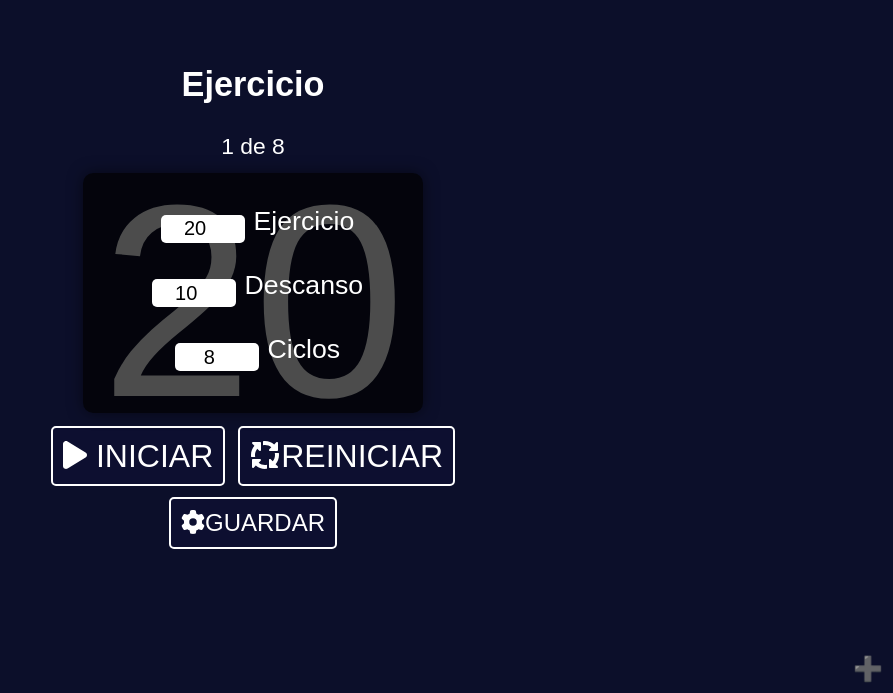
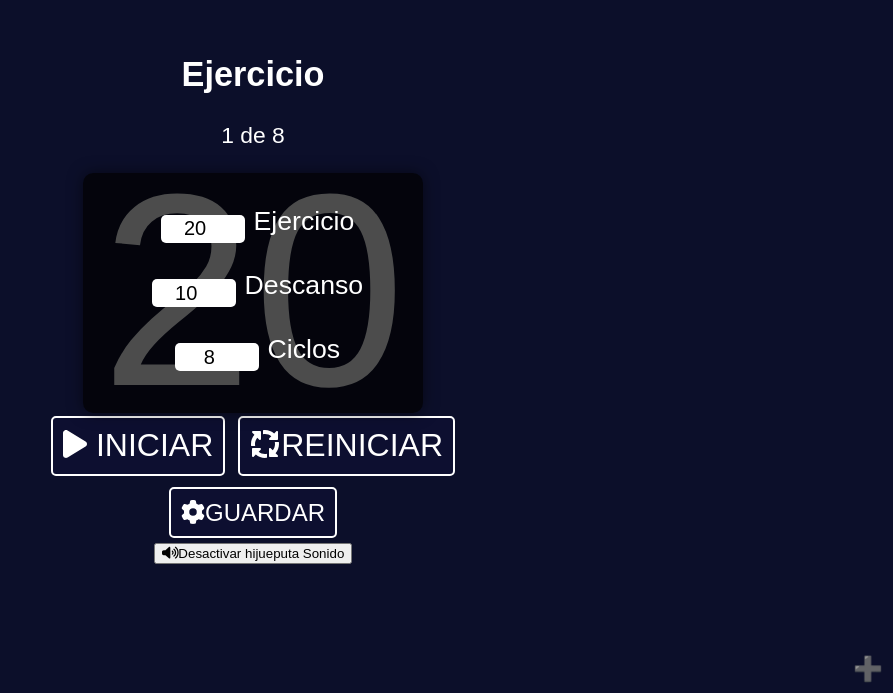
Before and after one commit to aljerr3/tabataclock, a React (Create React App) app: page / in a window 1280 px wide. Shown: the part 107-800 px from the top of the page, without its empty margins (387-1280 px from the left). Built offline with nearby package versions, Linux system fonts and the light colour scheme; a web font is replaced by a local one.

Commit message:
fix colors a css

```diff
--- a/src/App.css
+++ b/src/App.css
@@ -91,7 +91,7 @@
 body, html {
   height: 100%;
   margin: 0;
-  padding: auto;
+  padding: 0;
   overflow: hidden;
   font-family: 'Kdam Thmor Pro', sans-serif;
   background-color: rgb(12 15 42);
--- a/src/Tabata.jsx
+++ b/src/Tabata.jsx
@@ -1,8 +1,6 @@
 import React, { useState, useEffect } from "react";
 import { FontAwesomeIcon } from "@fortawesome/react-fontawesome";
-import { faPlay } from "@fortawesome/free-solid-svg-icons";
-import { faArrowsSpin } from "@fortawesome/free-solid-svg-icons";
-import { faGear } from "@fortawesome/free-solid-svg-icons";
+import { faPlay, faArrowsSpin, faGear, faVolumeUp, faVolumeMute } from "@fortawesome/free-solid-svg-icons";
 import dingSound from "./resources/ding.mp3";
 import startSound from "./resources/start.mp3";
 
@@ -20,6 +18,8 @@ function TabataTimer() {
   const [workTime, setWorkTime] = useState(20);
   const [restTime, setRestTime] = useState(10);
   const [totalCycles, setTotalCycles] = useState(8);
+  const [soundEnabled, setSoundEnabled] = useState(true); // Nuevo estado para el sonido
+
   const ding = new Audio(dingSound);
   const start = new Audio(startSound);
 
@@ -30,7 +30,7 @@ function TabataTimer() {
       interval = setInterval(() => {
         if (countdownTime > 0) {
           setCountdownTime(prevTime => prevTime - 1);
-          ding.play(); // Reproduce el sonido
+          if (soundEnabled) ding.play();
         } else {
           setIsCountdownActive(false);
           setIsActive(true);
@@ -42,26 +42,26 @@ function TabataTimer() {
         if (currentTime > 0) {
           setCurrentTime(prevTime => prevTime - 1);
 
-          if (isResting && currentTime <= 3) {
+          if (isResting && currentTime <= 3 && soundEnabled) {
             ding.play();
           }
-          if (!isResting  && currentTime <= 3) {
+          if (!isResting  && currentTime <= 3 && soundEnabled) {
             ding.play();
           }
         } else {
           if (currentCycle === totalCycles && isResting) {
+            if (soundEnabled) start.play();
             setIsActive(false);
-            start.play();
             setCurrentCycle(1);
             setIsResting(false);
             setCurrentTime(workTime);
           } else if (isResting) {
+            if (soundEnabled) start.play();
             setCurrentCycle(prevCycle => prevCycle + 1);
-            start.play(); // Reproduce el sonido
             setIsResting(false);
             setCurrentTime(workTime);
           } else {
-            start.play(); // Reproduce el sonido
+            if (soundEnabled) start.play();
             setIsResting(true);
             setCurrentTime(restTime);
           }
@@ -70,7 +70,7 @@ function TabataTimer() {
     }
 
     return () => clearInterval(interval);
-  }, [isActive, isCountdownActive, countdownTime, currentTime, currentCycle, isResting, workTime, restTime, totalCycles]);
+  }, [isActive, isCountdownActive, countdownTime, currentTime, currentCycle, isResting, workTime, restTime, totalCycles, soundEnabled]);
 
   function startTimer() {
     setIsCountdownActive(true);
@@ -148,6 +148,10 @@ function TabataTimer() {
           setTotalCycles={setTempTotalCycles}
         />
       )}
+      <button className="soundBtn" onClick={() => setSoundEnabled(!soundEnabled)}>
+        <FontAwesomeIcon icon={soundEnabled ? faVolumeUp : faVolumeMute} />
+        {soundEnabled ? "Desactivar hijueputa Sonido" : "Activar hijueputa Sonido"}
+      </button>
       <FullScreenToggle />
     </ProgressBar>
   );
@@ -195,15 +199,16 @@ function ConfigPanel({ workTime, setWorkTime, restTime, setRestTime, totalCycles
         <input
           className="inputConfig"
           type="number"
-          defaultValue={workTime} // Usamos defaultValue en lugar de value
-          onBlur={(e) => setWorkTime(Number(e.target.value))}        />
+          defaultValue={workTime}
+          onBlur={(e) => setWorkTime(Number(e.target.value))}
+        />
       </label>
       <label className="lbl">
       Descanso
         <input
           className="inputConfig"
           type="number"
-          defaultValue={restTime} // Usamos defaultValue en lugar de value
+          defaultValue={restTime}
           onBlur={(e) => setRestTime(Number(e.target.value))}
         />
       </label>
@@ -212,7 +217,7 @@ function ConfigPanel({ workTime, setWorkTime, restTime, setRestTime, totalCycles
         <input
           className="inputConfig"
           type="number"
-          defaultValue={totalCycles} // Usamos defaultValue en lugar de value
+          defaultValue={totalCycles}
           onBlur={(e) => setTotalCycles(Number(e.target.value))}
         />
       </label>
```
